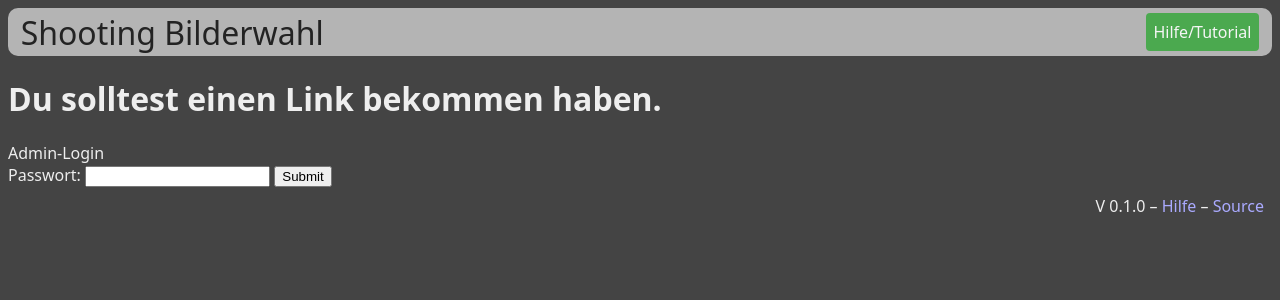
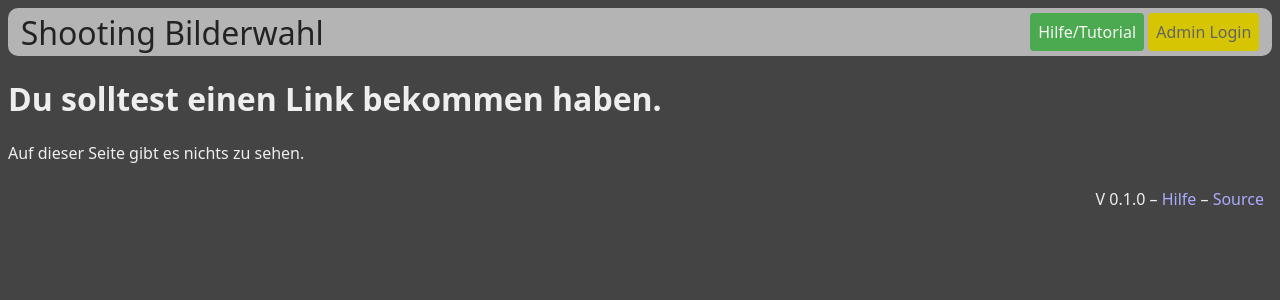
Before and after one commit to Niduroki/rate-shoot, a Flask app: page / in a window 1280 px wide. Shown: the top 300 px of the page. Run offline with Flask 2, Linux system fonts and the light colour scheme.

Commit message:
Add a fancy admin login modal

```diff
--- a/static/style.css
+++ b/static/style.css
@@ -131,13 +131,13 @@ header .right {
 }
 
 .modal { color: #333; }
-
-#unsafe-modal .title {
+.modal .title {
     font-size: 1.5em;
     margin-bottom: .5em;
 }
+.modal .btn { float: right; }
+
 #unsafe-modal textarea {
     width: 99%;
     min-height: 5em;
 }
-#unsafe-modal .btn { float: right; }
--- a/templates/index.html
+++ b/templates/index.html
@@ -1,16 +1,23 @@
 {% extends "base.html" %}
 {% block topleft %}<span class="title">Shooting Bilderwahl</span>{% endblock %}
-{% block topright %}<a href="/help/" class="btn green">Hilfe/Tutorial</a>{% endblock %}
+{% block topright %}
+<a href="/help/" class="btn green">Hilfe/Tutorial</a>
+<a href="#admin-login" rel="modal:open" class="btn yellow">Admin Login</a>
+{% endblock %}
 {% block content %}
 <h1>Du solltest einen Link bekommen haben.</h1>
+<p>Auf dieser Seite gibt es nichts zu sehen.</p>
 
-<form method="post" action="/">
-  {% if pw == "1" %}
-     Falsches Passwort!<br>
-  {% elif pw == "2" %}
-     Passwort geändert, bitte erneut anmelden!<br>
-  {% endif %}
-  Admin-Login<br>
+{% if pw == "1" %}
+<span class="btn red">Falsches Passwort!</span>
+{% elif pw == "2" %}
+<span class="btn green">Passwort geändert, bitte erneut anmelden!</span>
+{% endif %}
+
+<div id="admin-login" class="modal">
+  <form method="post" action="/">
+      <div class="title">Admin-Login</div>
   Passwort: <input type="password" name="password"> <input type="submit">
 </form>
+</div>
 {% endblock %}
```
